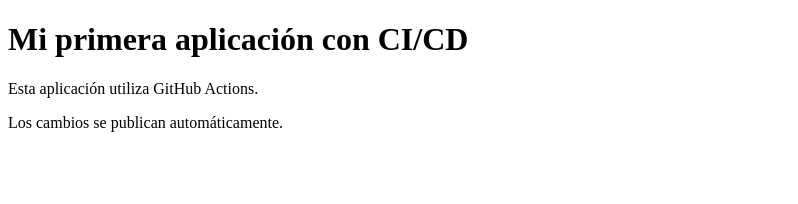
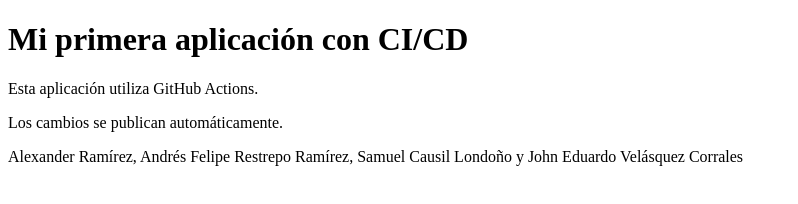
Before and after one commit to pantamisa/Taller-final-despliegues-con-Terraform-y-CI-y-CD, a plain HTML site: page index.html in a window 1280 px wide. Shown: the whole page, without its empty margins (0-798 px from the left). Drawn offline with Linux system fonts and the light colour scheme.

Commit message:
Add authors to index.html

```diff
--- a/index.html
+++ b/index.html
@@ -9,5 +9,8 @@
  <h1>Mi primera aplicación con CI/CD</h1>
  <p>Esta aplicación utiliza GitHub Actions.</p>
  <p>Los cambios se publican automáticamente.</p>
+ <p>Alexander Ramírez, Andrés Felipe Restrepo Ramírez, Samuel Causil Londoño
+y John Eduardo Velásquez Corrales
+ </p>
 </body>
 </html>
```
